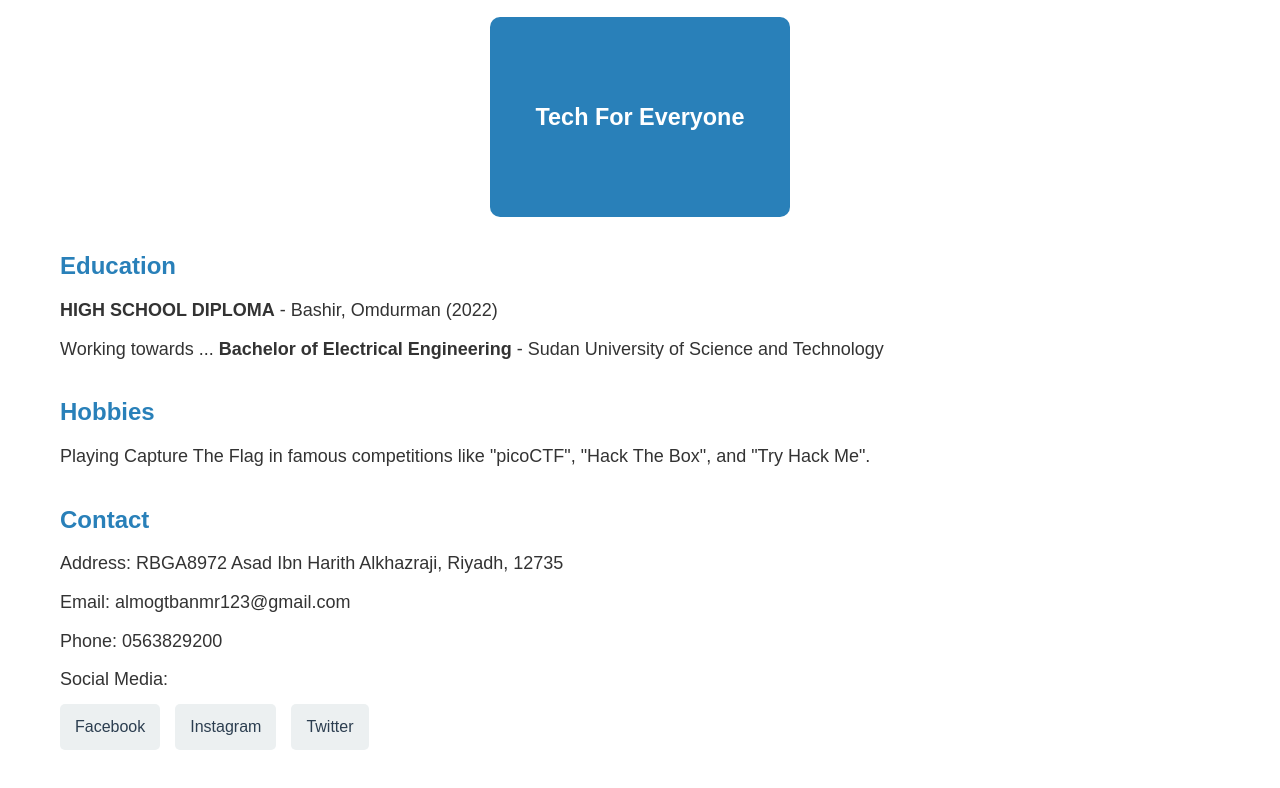
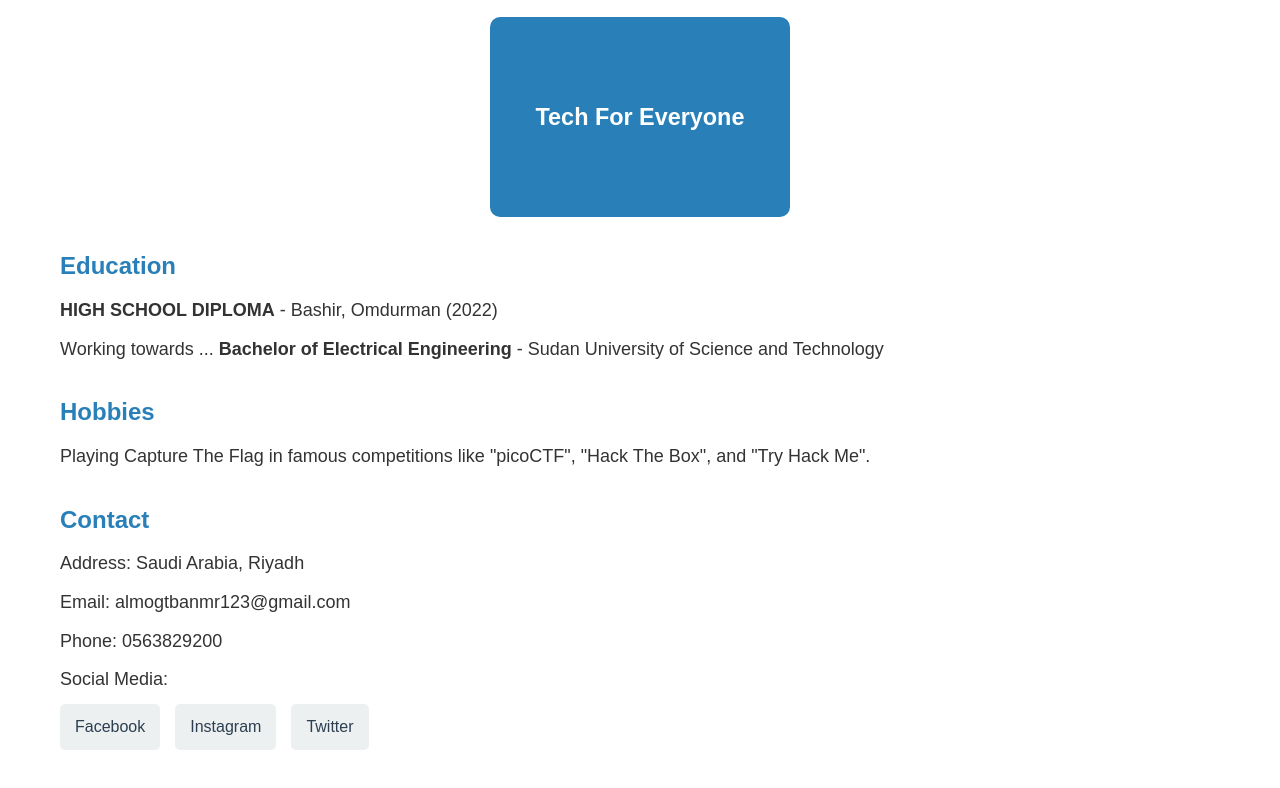
Before and after one commit to MJ-NMR/herb, a plain HTML site: page index.html in a window 1280 px wide. Shown: the part 705-1493 px from the top of the page. Drawn offline with Linux system fonts and the light colour scheme.

Commit message:
Update index.html

```diff
--- a/index.html
+++ b/index.html
@@ -208,7 +208,7 @@
 
     <div class="section">
         <h2>Contact</h2>
-        <p>Address: RBGA8972 Asad Ibn Harith Alkhazraji, Riyadh, 12735</p>
+        <p>Address: Saudi Arabia, Riyadh</p>
         <p>Email: almogtbanmr123@gmail.com</p>
         <p>Phone: 0563829200</p>
         <p>Social Media:</p>
```
